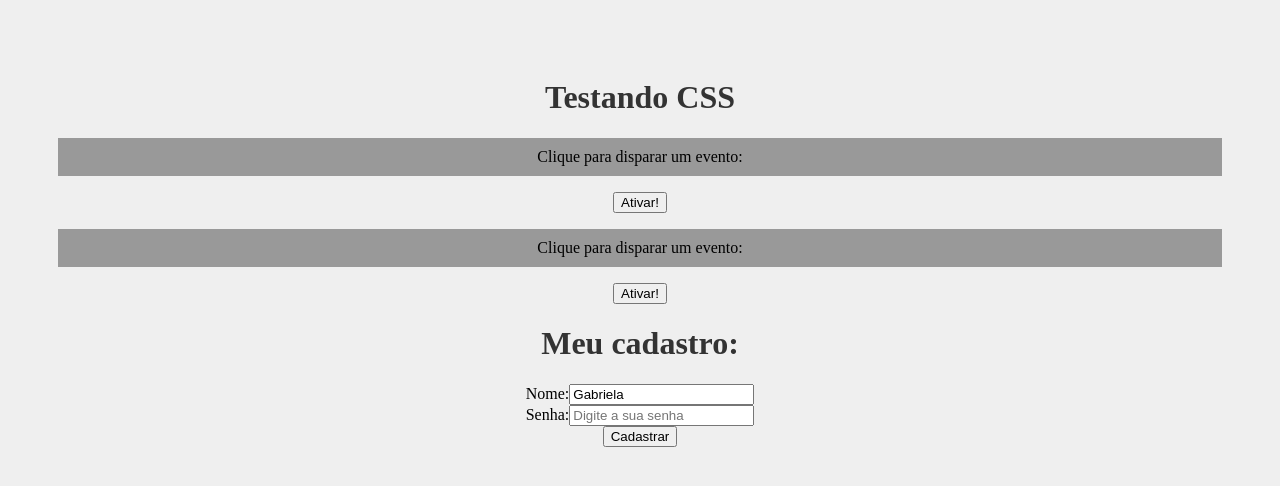
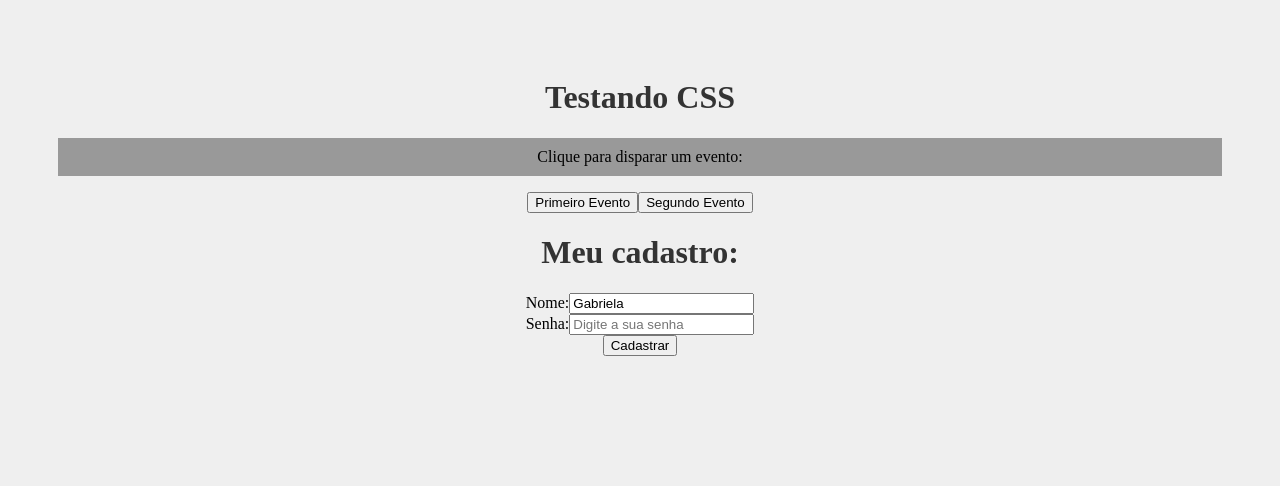
Before and after one commit to gabisegger/projeto_ReactJS, a React (Create React App) app in the folder meu-projeto/: page / in a window 1280 px wide. Shown: the top 486 px of the page. Built offline with nearby package versions, Linux system fonts and the light colour scheme.

Commit message:
Passar eventos por props

```diff
--- a/meu-projeto/src/App.js
+++ b/meu-projeto/src/App.js
@@ -6,8 +6,7 @@
   return (
     <div className="App">
       <h1>Testando CSS</h1>
-      <Evento numero= '1' />
-      <Evento numero= '2' />
+      <Evento/>
       <Form/>
     </div>
   );
--- a/meu-projeto/src/components/Evento.js
+++ b/meu-projeto/src/components/Evento.js
@@ -1,13 +1,20 @@
+import Button from "./evento/Button";
+
 function Evento({ numero }){
 
   function meuEvento(){
-    console.log(`Opa, fui ativado! ${numero} `)
+    console.log(`Ativando primeiro evento`)
+  }
+
+  function segundoEvento(){
+    console.log(`Ativando segundo evento`)
   }
 
   return(
     <div>
       <p>Clique para disparar um evento:</p>
-      <button onClick={meuEvento}>Ativar!</button>
+      <Button event={meuEvento} text="Primeiro Evento"/>
+      <Button event={segundoEvento} text="Segundo Evento"/>
     </div>
   )
 }
--- /dev/null
+++ b/meu-projeto/src/components/evento/Button.js
@@ -0,0 +1,5 @@
+function Button(props){
+  return <button onClick={props.event}>{props.text}</button>
+}
+
+export default Button
```
